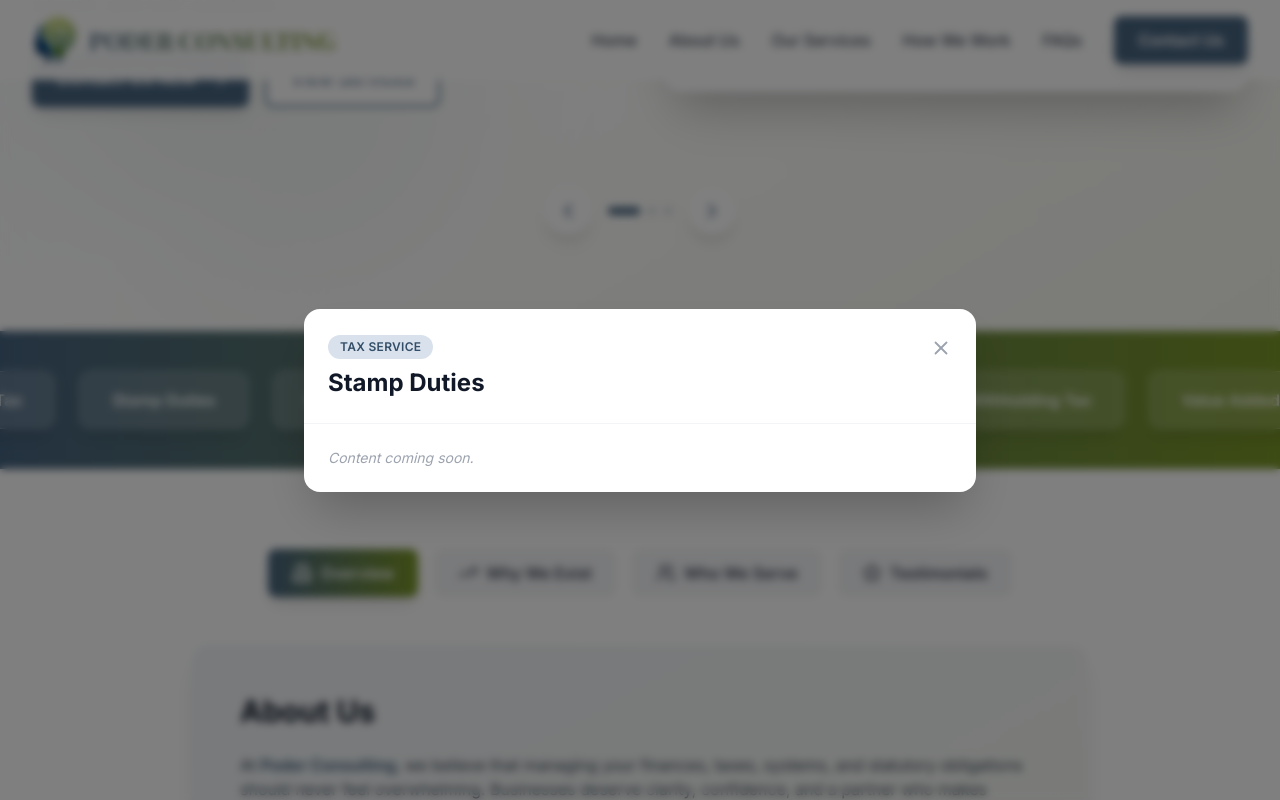
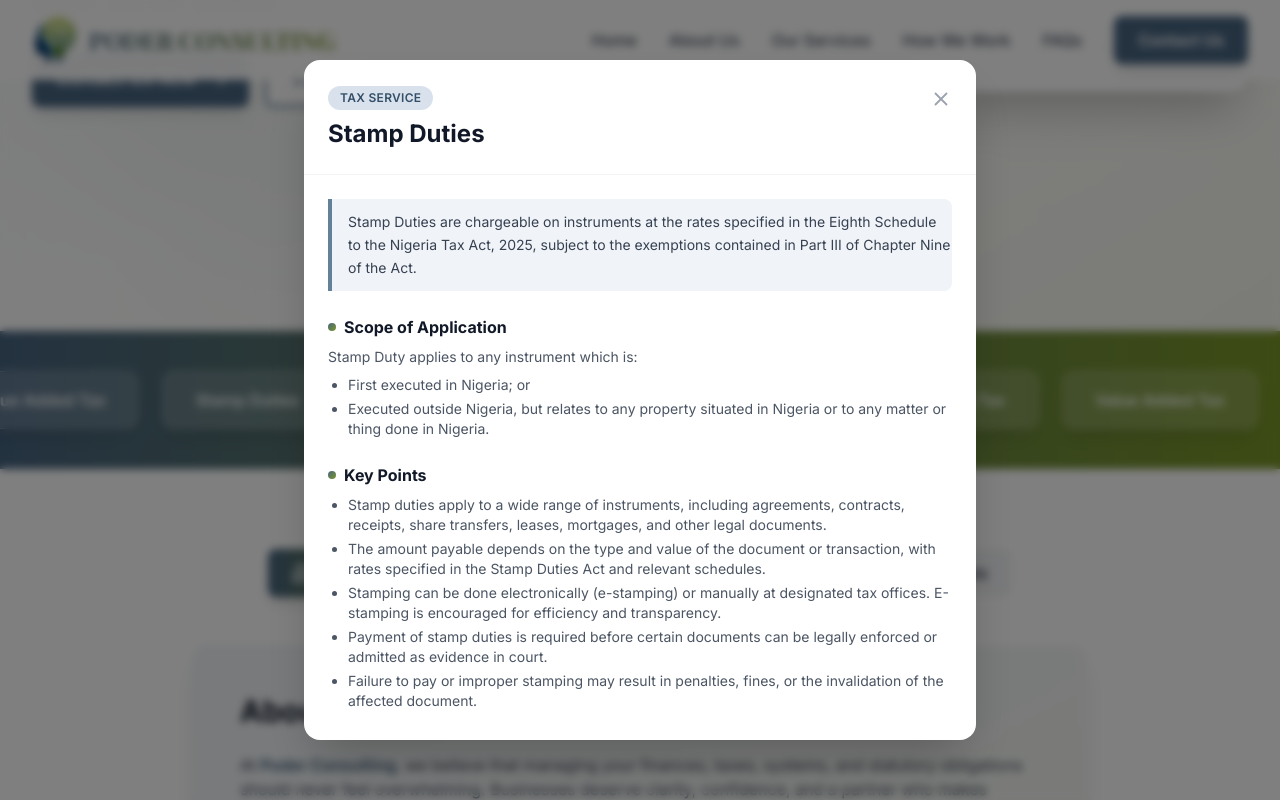
Before and after one commit to darlculus/poder-consulting-website, a Next.js app: page / in a window 1280 px wide. Both pictures are taken after a click on the button "Stamp Duties". Shown: the part 469-1269 px from the top of the page. Built offline with nearby package versions, Linux system fonts and the light colour scheme; a web font is replaced by a local one.

Commit message:
worked on the carousel content

```diff
--- a/src/components/sections/TaxCarousel.tsx
+++ b/src/components/sections/TaxCarousel.tsx
@@ -350,9 +350,157 @@ const taxItems: TaxItem[] = [
       },
     ],
   },
-  { id: 4, title: 'Stamp Duties', intro: '', sections: [] },
-  { id: 5, title: 'Surcharge', intro: '', sections: [] },
-  { id: 6, title: 'Development Levy', intro: '', sections: [] },
+  {
+    id: 4,
+    title: 'Stamp Duties',
+    intro:
+      'Stamp Duties are chargeable on instruments at the rates specified in the Eighth Schedule to the Nigeria Tax Act, 2025, subject to the exemptions contained in Part III of Chapter Nine of the Act.',
+    sections: [
+      {
+        heading: 'Scope of Application',
+        content: (
+          <div className="text-sm text-gray-600 space-y-2">
+            <p>Stamp Duty applies to any instrument which is:</p>
+            <ul className="list-disc pl-5 space-y-1">
+              <li>First executed in Nigeria; or</li>
+              <li>Executed outside Nigeria, but relates to any property situated in Nigeria or to any matter or thing done in Nigeria.</li>
+            </ul>
+          </div>
+        ),
+      },
+      {
+        heading: 'Key Points',
+        content: (
+          <ul className="list-disc pl-5 space-y-1 text-sm text-gray-600">
+            {[
+              'Stamp duties apply to a wide range of instruments, including agreements, contracts, receipts, share transfers, leases, mortgages, and other legal documents.',
+              'The amount payable depends on the type and value of the document or transaction, with rates specified in the Stamp Duties Act and relevant schedules.',
+              'Stamping can be done electronically (e-stamping) or manually at designated tax offices. E-stamping is encouraged for efficiency and transparency.',
+              'Payment of stamp duties is required before certain documents can be legally enforced or admitted as evidence in court.',
+              'Failure to pay or improper stamping may result in penalties, fines, or the invalidation of the affected document.',
+            ].map((item, i) => <li key={i}>{item}</li>)}
+          </ul>
+        ),
+      },
+      {
+        heading: 'Manner of Denoting Stamp Duty',
+        content: (
+          <div className="text-sm text-gray-600 space-y-2">
+            <p>Stamp Duty may be denoted through any of the following means, as approved by the relevant tax authority:</p>
+            <ul className="list-disc pl-5 space-y-1">
+              {[
+                'Tax stamps;',
+                'Die impression;',
+                'Electronic or digital tagging;',
+                'Electronic receipt;',
+                'Issuance of a certificate; or',
+                'Any other method as may be prescribed by the relevant tax authority.',
+              ].map((item, i) => <li key={i}>{item}</li>)}
+            </ul>
+          </div>
+        ),
+      },
+      {
+        heading: 'Chargeable Instruments & Applicable Rates',
+        content: (
+          <p className="text-sm text-gray-600">Stamp Duties are payable on a wide range of chargeable instruments, either on an <strong>ad valorem</strong> or <strong>flat-rate</strong> basis, depending on the nature of the instrument, as specified in the Eighth Schedule to the Nigeria Tax Act, 2025.</p>
+        ),
+      },
+      {
+        heading: 'Exemptions',
+        content: (
+          <ul className="list-disc pl-5 space-y-1 text-sm text-gray-600">
+            {[
+              'Transfer of shares in Government or legislative stocks or funds of Nigeria;',
+              'Instruments for the sale, transfer, or disposition of any ship or vessel, or any interest therein;',
+              'Instruments on which duty would be payable by the Nigerian Government or any of its MDAs;',
+              'Instruments executed by consular officers in the performance of official functions, where reciprocal exemptions are granted to Nigerian consular officers;',
+              'Instruments executed by or on behalf of a registered co-operative society;',
+              'Shares, stocks, or securities transferred by a lender to an approved agent or borrower in furtherance of a regulated securities lending transaction;',
+              'Shares, stocks, or securities returned to a lender or its approved agent pursuant to a regulated securities lending transaction;',
+              'Documents relating to the transfer of stocks and shares; and',
+              'Electronic transfers or receipts involving sums below \u20a610,000 (or its equivalent), including salary payments and intra-bank self-transfers.',
+            ].map((item, i) => <li key={i}>{item}</li>)}
+          </ul>
+        ),
+      },
+    ],
+  },
+  {
+    id: 6,
+    title: 'Development Levy',
+    intro:
+      'A Development Levy at the rate of four per cent (4%) is imposed on the assessable profits of all companies chargeable to tax under Chapters Two and Three of the Nigeria Tax Act, excluding small companies and non-resident companies. This levy consolidates several previously earmarked taxes, including the NITDF Levy and the Police Trust Fund Levy, thereby streamlining compliance and administration. The levy is administered and collected by the Nigeria Revenue Service (NRS).',
+    sections: [
+      {
+        heading: 'Collection and Administration',
+        content: (
+          <div className="text-sm text-gray-600 space-y-2">
+            <p>The Development Levy shall be collected by the Service and paid into a <strong>special account</strong> created specifically for this purpose.</p>
+            <p className="bg-amber-50 border-l-4 border-amber-400 pl-3 py-2 rounded-r-lg text-amber-800">The levy does <strong>not apply</strong> to assessable profits computed for the purpose of <strong>Hydrocarbon Tax</strong>.</p>
+          </div>
+        ),
+      },
+      {
+        heading: 'Distribution of Revenue',
+        content: (
+          <div className="text-sm text-gray-600 space-y-1">
+            <p className="mb-2">Revenue from the Development Levy shall be distributed as follows:</p>
+            <div className="space-y-1">
+              {[
+                ['Tertiary Education Trust Fund (TETFund)', '50%'],
+                ['Nigerian Education Loan Fund', '15%'],
+                ['National Information Technology Development Fund (NITDF)', '8%'],
+                ['National Agency for Science and Engineering Infrastructure (NASENI)', '8%'],
+                ['National Board for Technological Incubation (NBTI)', '4%'],
+                ['Defence and Security Infrastructure Fund', '10%'],
+                ['National Cybersecurity Fund', '5%'],
+              ].map(([name, pct], i) => (
+                <div key={i} className="flex items-center justify-between py-1 border-b border-gray-100 last:border-0">
+                  <span>{name}</span>
+                  <span className="font-semibold text-primary-600 ml-4 flex-shrink-0">{pct}</span>
+                </div>
+              ))}
+            </div>
+          </div>
+        ),
+      },
+      {
+        heading: 'Defence & Security Infrastructure Fund Allocation',
+        content: (
+          <div className="text-sm text-gray-600 space-y-1">
+            <p className="mb-2">The 10% allocation to the Defence and Security Infrastructure Fund is further distributed as follows:</p>
+            <div className="space-y-1">
+              {[
+                ['Defence Headquarters', '8%'],
+                ['Nigerian Army', '20%'],
+                ['Nigerian Navy', '12.5%'],
+                ['Nigerian Air Force', '12.5%'],
+                ['Office of the NSA / Counter-Terrorism Centre', '6%'],
+                ['Nigeria Police Force', '10%'],
+                ['Police Trust Fund', '8%'],
+                ['Department of State Services', '9%'],
+                ['Nigerian Security and Civil Defence Corps', '5%'],
+                ['Nigerian Forest Security Service', '5%'],
+                ['Defence Intelligence Agency', '4%'],
+              ].map(([name, pct], i) => (
+                <div key={i} className="flex items-center justify-between py-1 border-b border-gray-100 last:border-0">
+                  <span>{name}</span>
+                  <span className="font-semibold text-primary-600 ml-4 flex-shrink-0">{pct}</span>
+                </div>
+              ))}
+            </div>
+          </div>
+        ),
+      },
+      {
+        heading: 'Accountability & Oversight',
+        content: (
+          <p className="text-sm text-gray-600">Each beneficiary agency and fund shall prepare and submit its income and expenditure estimates to the <strong>National Assembly for appropriation</strong>, in accordance with the law. The provisions of the Fourteenth Schedule to the Nigeria Tax Act shall apply for the purpose of further allocation and administration of the Development Levy.</p>
+        ),
+      },
+    ],
+  },
 ]
 
 const loopItems = [...taxItems, ...taxItems, ...taxItems]
```
